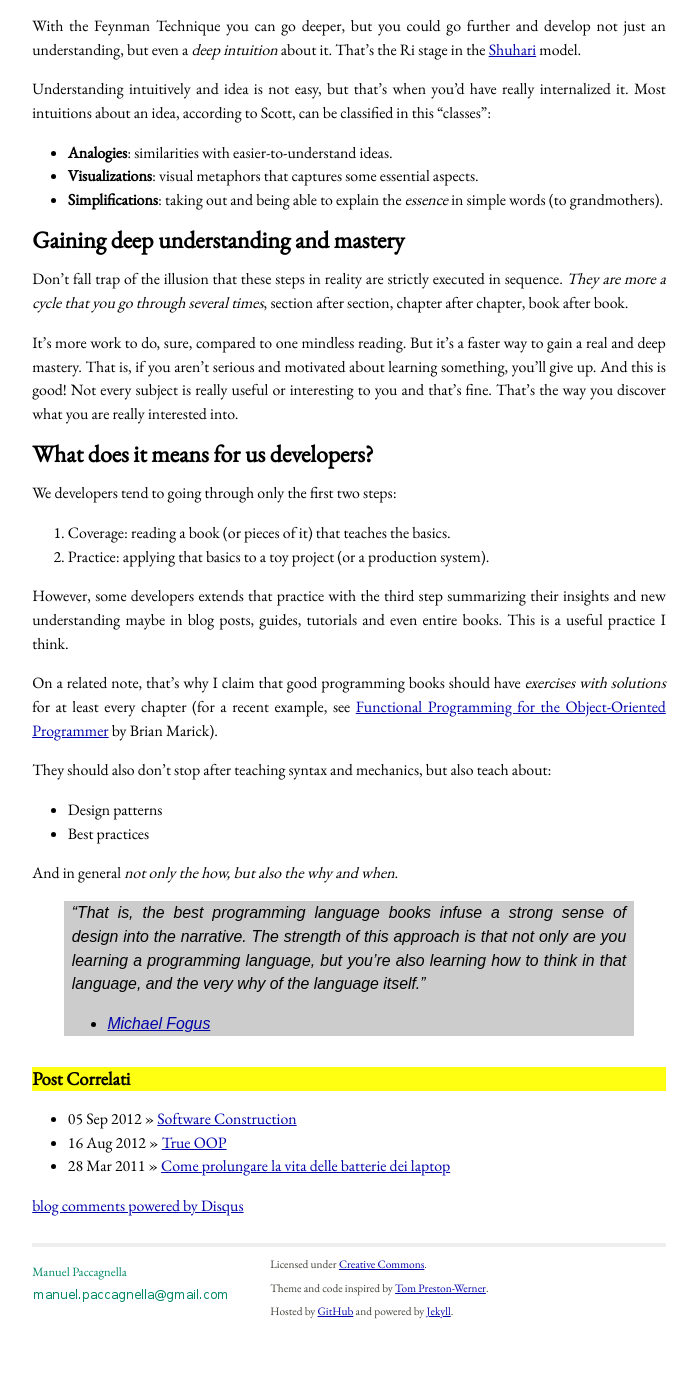
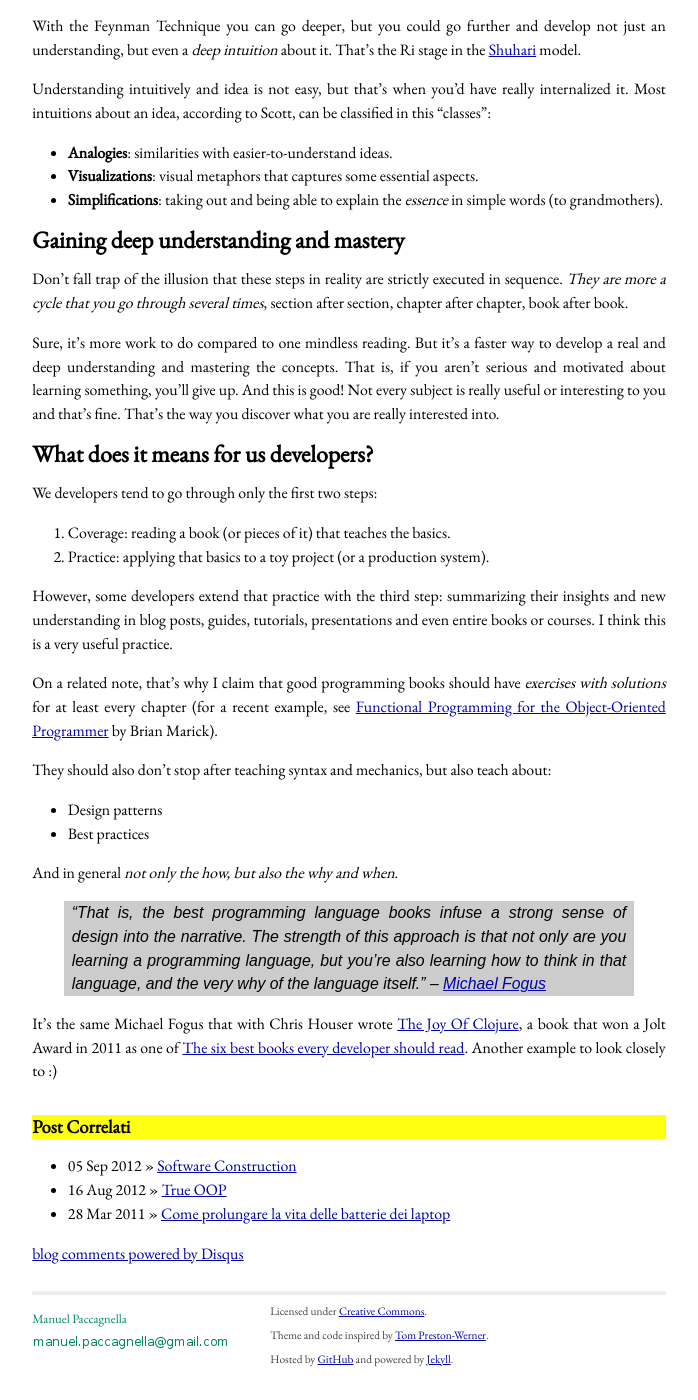
Before and after one commit to manuelp/manuelp.github.io, a Jekyll site: the page built from _posts/2012-10-26-learning-faster.markdown, in a window 1280 px wide and 1400 px high, scrolled down 2171 px. Shown: the whole window, without its empty margins (291-989 px from the left). Built offline with Jekyll 4.4.1, drawn with Linux system fonts in a browser that asks for light colours; some web fonts are replaced; comment, search, counter and statistics services are not loaded; before the commit the page ends 3524 px from its top, so only the background shows below that; some of the changed text lies outside the part shown.

Commit message:
First revision

```diff
--- a/_posts/2012-10-26-learning-faster.markdown
+++ b/_posts/2012-10-26-learning-faster.markdown
@@ -4,9 +4,9 @@ title: Learning faster
 categories: learning
 ---
 
-Learning fast, and being able to master concepts and techniques is more important that ever nowadays in the "information age". Learning something *deeply* and mastering it to the point of having an *intuition* about it is very important in every field. The point is developing *knowledge and skills*, not only dry informations.
+Learning fast, and being able to master concepts and techniques is more important that ever nowadays in the "information age". Learning something *deeply* and mastering it to the point of having an *intuition* about it is very important in every field. The point is developing *knowledge and skills*, not only being able to reharse dry informations.
 
-But what we could do about this? *Learning to learn* is underrated, but very important. Here I summarize my understanding of a [guest post](http://calnewport.com/blog/2012/10/26/mastering-linear-algebra-in-10-days-astounding-experiments-in-ultra-learning/) by [Scott Young](http://www.scotthyoung.com/) on [Study Hacks](http://calnewport.com/blog/) by Cal Newport. This guy (Scott), completed the 4-year MIT computer science curriculum in just 12 months... So I suppose he has some good tips to share on this.
+But what we could do about this? *Learning to learn* is underrated, but very important. Here I summarize my understanding of a [guest post](http://calnewport.com/blog/2012/10/26/mastering-linear-algebra-in-10-days-astounding-experiments-in-ultra-learning/) by [Scott Young](http://www.scotthyoung.com/) on [Study Hacks](http://calnewport.com/blog/), a very interesting blog written by Cal Newport. This guy (Scott), completed the 4-year MIT computer science curriculum in just 12 months... So I suppose he has some good tips to share on this.
 
 # The Drilldown Method
 
@@ -48,7 +48,7 @@ This technique is fairly easy to describe, but it enables some important advanta
 - During this process, you'll come up with insights, novel connections with things you already know, metaphors and problems that will benefit from this new understanding.
 
 > "You do not really understand something unless you can explain it to your grandmother."
-> [Albert Einstein](http://www.diracdelta.co.uk/science/source/q/u/quotes/source.html)
+> -- [Albert Einstein](http://www.diracdelta.co.uk/science/source/q/u/quotes/source.html)
 
 This technique can be applied in several ways:
 
@@ -69,15 +69,15 @@ Understanding intuitively and idea is not easy, but that's when you'd have reall
 ## Gaining deep understanding and mastery
 Don't fall trap of the illusion that these steps in reality are strictly executed in sequence. *They are more a cycle that you go through several times*, section after section, chapter after chapter, book after book.
 
-It's more work to do, sure, compared to one mindless reading. But it's a faster way to gain a real and deep mastery. That is, if you aren't serious and motivated about learning something, you'll give up. And this is good! Not every subject is really useful or interesting to you and that's fine. That's the way you discover what you are really interested into.
+Sure, it's more work to do compared to one mindless reading. But it's a faster way to develop a real and deep understanding and mastering the concepts. That is, if you aren't serious and motivated about learning something, you'll give up. And this is good! Not every subject is really useful or interesting to you and that's fine. That's the way you discover what you are really interested into.
 
 ## What does it means for us developers?
-We developers tend to going through only the first two steps:
+We developers tend to go through only the first two steps:
 
 1. Coverage: reading a book (or pieces of it) that teaches the basics.
 2. Practice: applying that basics to a toy project (or a production system).
 
-However, some developers extends that practice with the third step summarizing their insights and new understanding maybe in blog posts, guides, tutorials and even entire books. This is a useful practice I think.
+However, some developers extend that practice with the third step: summarizing their insights and new understanding in blog posts, guides, tutorials, presentations and even entire books or courses. I think this is a very useful practice.
 
 On a related note, that's why I claim that good programming books should have *exercises with solutions* for at least every chapter (for a recent example, see [Functional Programming for the Object-Oriented Programmer](http://leanpub.com/fp-oo) by Brian Marick).
 
@@ -89,4 +89,6 @@ They should also don't stop after teaching syntax and mechanics, but also teach
 And in general *not only the how, but also the why and when*.
 
 > "That is, the best programming language books infuse a strong sense of design into the narrative. The strength of this approach is that not only are you learning a programming language, but you’re also learning how to think in that language, and the very why of the language itself."
-> - [Michael Fogus](http://blog.fogus.me/2011/08/14/perlis-languages/)
+> -- [Michael Fogus](http://blog.fogus.me/2011/08/14/perlis-languages/)
+
+It's the same Michael Fogus that with Chris Houser wrote [The Joy Of Clojure](http://joyofclojure.com/), a book that won a Jolt Award in 2011 as one of [The six best books every developer should read](http://www.drdobbs.com/joltawards/jolt-awards-the-best-books/231500080?pgno=4). Another example to look closely to :)
```
Also changed, not shown: other parts of _posts/2012-10-26-learning-faster.markdown (+4 -4 lines).
